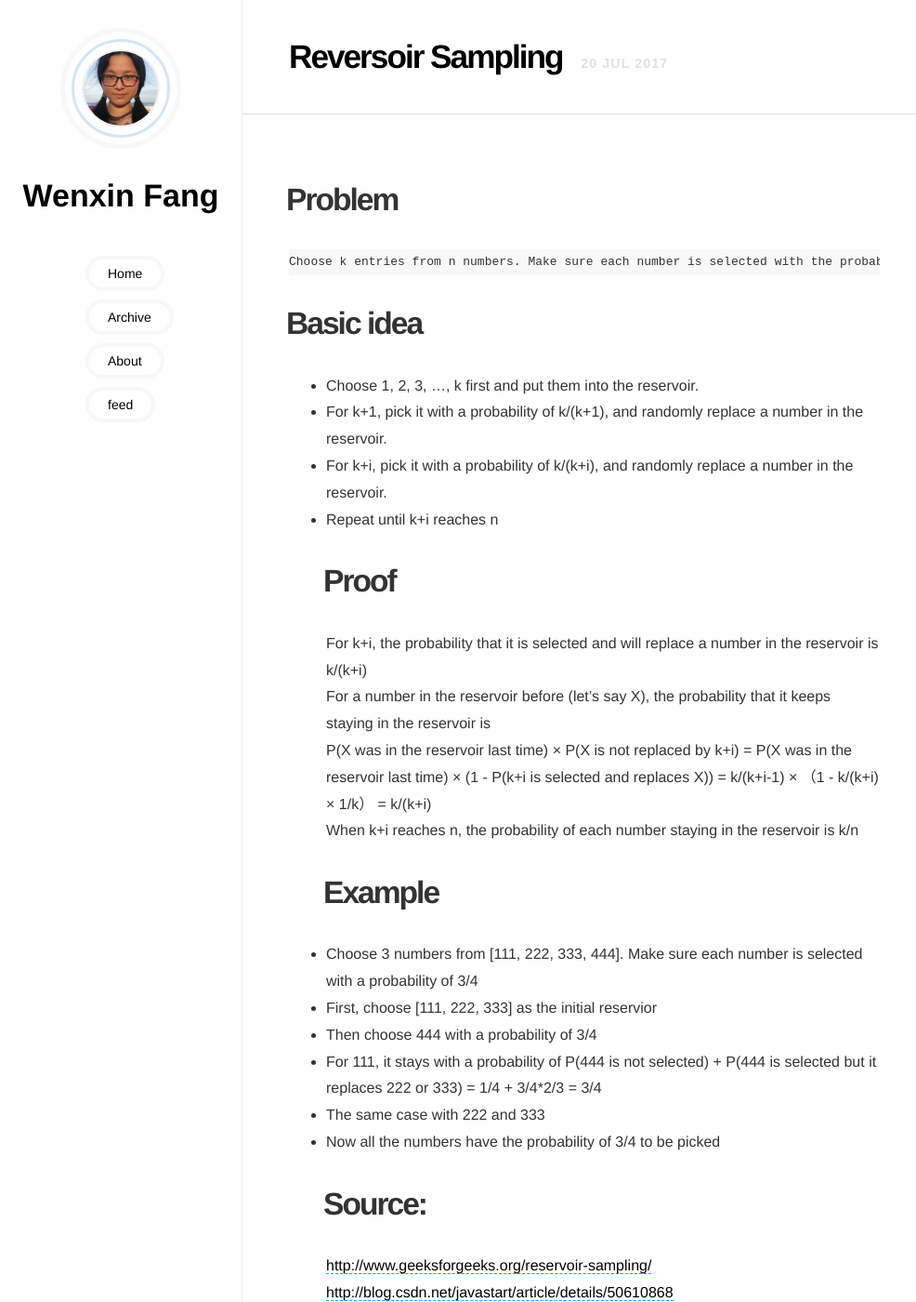
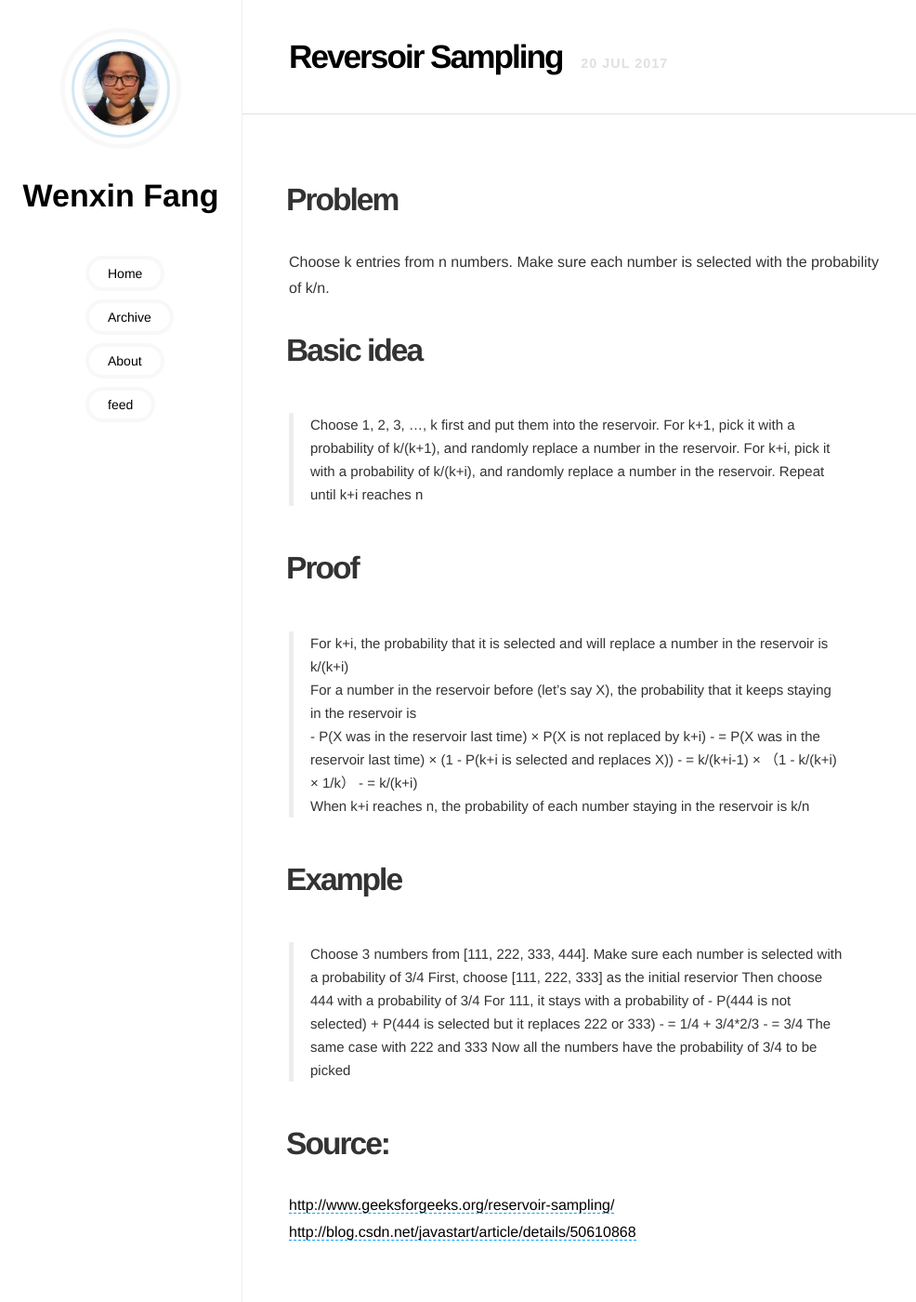
Before and after one commit to WxFang/wxfang.github.io, a Jekyll site: the page built from _posts/2017-07-20-reversoir-sampling.md, in a window 1280 px wide and 1400 px high. Shown: the whole window at 93% size, without its empty margins (0-986 px from the left). Built offline with Jekyll 4.4.1, drawn with Linux system fonts in a browser that asks for light colours; our own code applies the rules of GitHub Pages for plain Markdown files.

Commit message:
change format

```diff
--- a/_posts/2017-07-20-reversoir-sampling.md
+++ b/_posts/2017-07-20-reversoir-sampling.md
@@ -1,30 +1,32 @@
 # Problem
-
-    Choose k entries from n numbers. Make sure each number is selected with the probability of k/n.
+Choose k entries from n numbers. Make sure each number is selected with the probability of k/n.
 
 # Basic idea
-- Choose 1, 2, 3, ..., k first and put them into the reservoir.
-- For k+1, pick it with a probability of k/(k+1), and randomly replace a number in the reservoir.
-- For k+i, pick it with a probability of k/(k+i), and randomly replace a number in the reservoir.
-- Repeat until k+i reaches n
+> Choose 1, 2, 3, ..., k first and put them into the reservoir.
+> For k+1, pick it with a probability of k/(k+1), and randomly replace a number in the reservoir.
+> For k+i, pick it with a probability of k/(k+i), and randomly replace a number in the reservoir.
+> Repeat until k+i reaches n
+
 # Proof
-For k+i, the probability that it is selected and will replace a number in the reservoir is k/(k+i)
-For a number in the reservoir before (let's say X), the probability that it keeps staying in the reservoir is
-    P(X was in the reservoir last time) × P(X is not replaced by k+i)
-    = P(X was in the reservoir last time) × (1 - P(k+i is selected and replaces X))
-    = k/(k+i-1) × （1 - k/(k+i) × 1/k）
-    = k/(k+i)
-When k+i reaches n, the probability of each number staying in the reservoir is k/n
+> For k+i, the probability that it is selected and will replace a number in the reservoir is k/(k+i)
+> For a number in the reservoir before (let's say X), the probability that it keeps staying in the reservoir is
+    - P(X was in the reservoir last time) × P(X is not replaced by k+i)
+    - = P(X was in the reservoir last time) × (1 - P(k+i is selected and replaces X))
+    - = k/(k+i-1) × （1 - k/(k+i) × 1/k）
+    - = k/(k+i)
+> When k+i reaches n, the probability of each number staying in the reservoir is k/n
+
 # Example
-- Choose 3 numbers from [111, 222, 333, 444]. Make sure each number is selected with a probability of 3/4
-- First, choose [111, 222, 333] as the initial reservior
-- Then choose 444 with a probability of 3/4
-- For 111, it stays with a probability of
-    P(444 is not selected) + P(444 is selected but it replaces 222 or 333)
-    = 1/4 + 3/4*2/3
-    = 3/4
-- The same case with 222 and 333
-- Now all the numbers have the probability of 3/4 to be picked
+> Choose 3 numbers from [111, 222, 333, 444]. Make sure each number is selected with a probability of 3/4
+> First, choose [111, 222, 333] as the initial reservior
+> Then choose 444 with a probability of 3/4
+> For 111, it stays with a probability of
+    - P(444 is not selected) + P(444 is selected but it replaces 222 or 333)
+    - = 1/4 + 3/4*2/3
+    - = 3/4
+> The same case with 222 and 333
+> Now all the numbers have the probability of 3/4 to be picked
+
 # Source:
 [http://www.geeksforgeeks.org/reservoir-sampling/](http://www.geeksforgeeks.org/reservoir-sampling/)
 [http://blog.csdn.net/javastart/article/details/50610868](http://blog.csdn.net/javastart/article/details/50610868)
```
